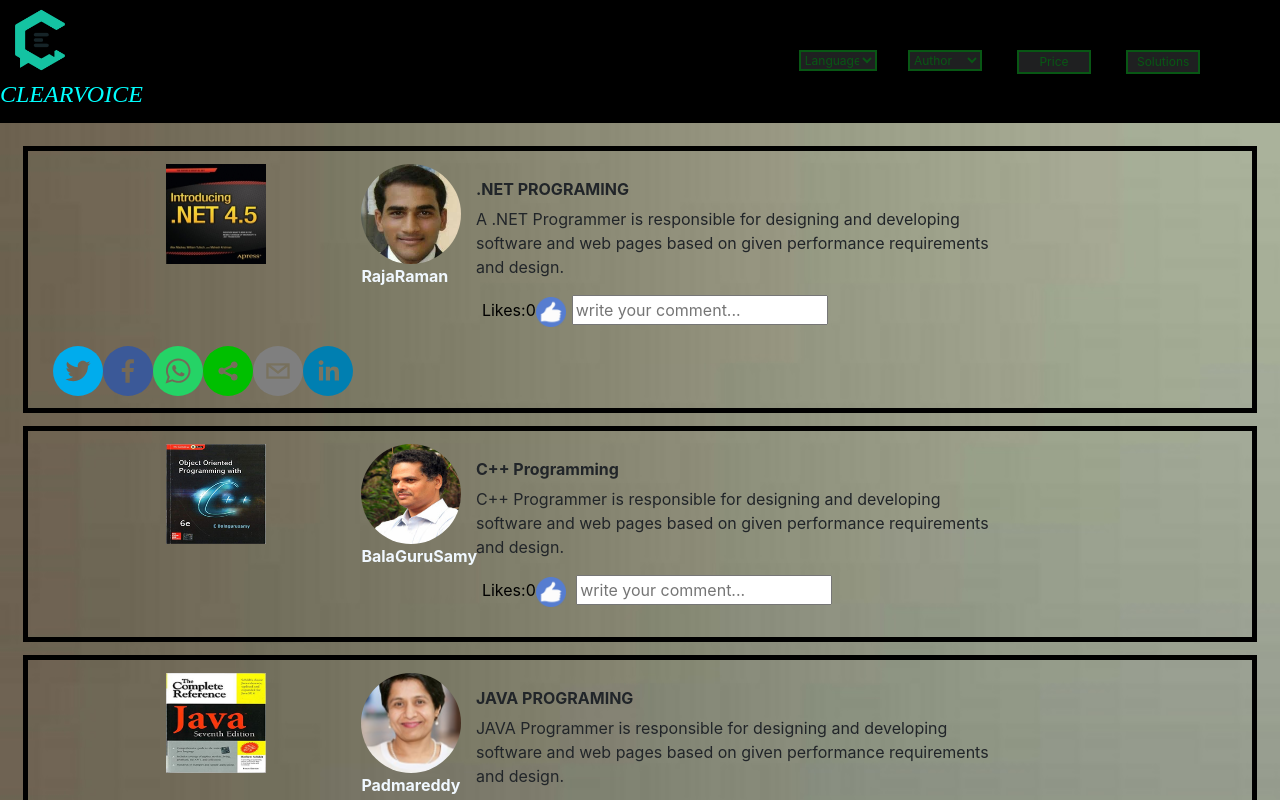
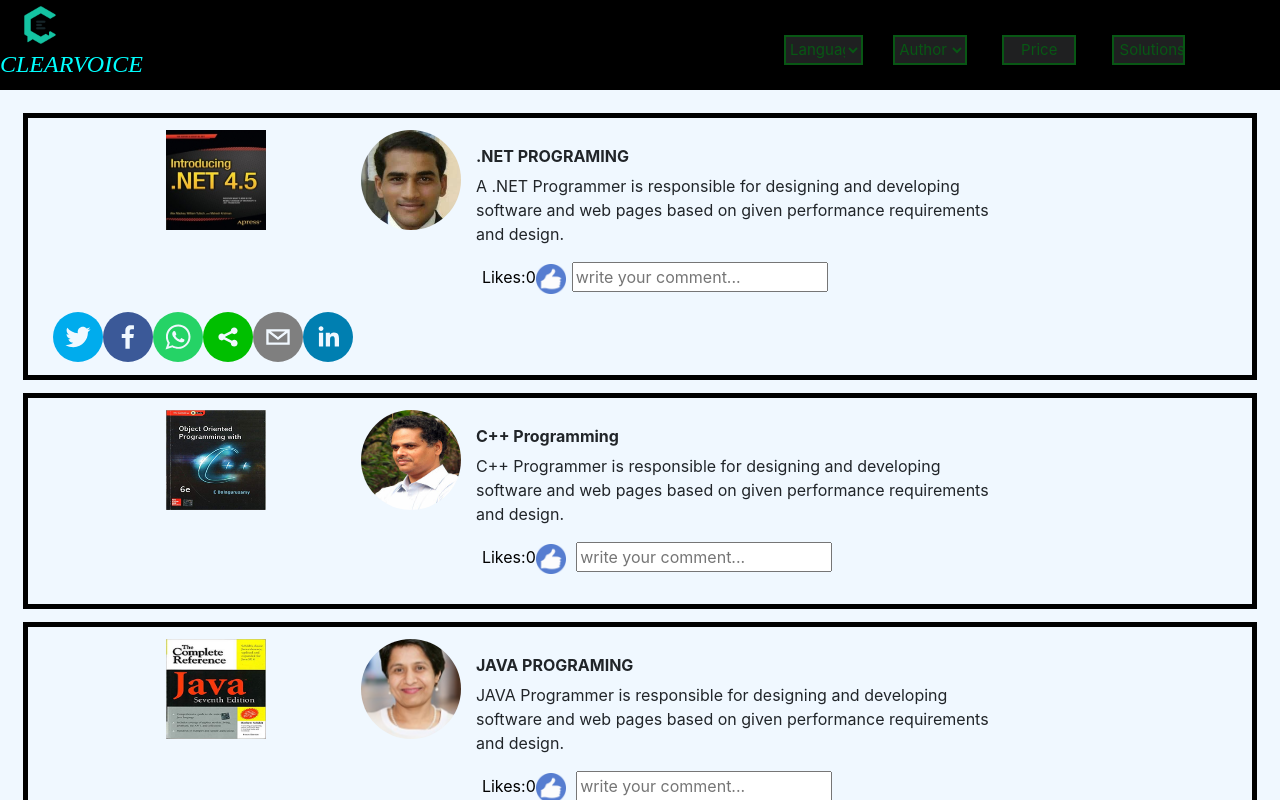
Before and after one commit to jnanendrakumartv/qblog-project_front-end-back_end, a React (Create React App) app: page /board in a window 1280 px wide. Shown: the top 800 px of the page. Built offline with nearby package versions, Linux system fonts and the light colour scheme.

Commit message:
modification

```diff
--- a/src/App.js
+++ b/src/App.js
@@ -5,6 +5,7 @@
 import Register1 from './Component/Register1';
 import Dash from './Component/Dash';
 import LogIn from './Component/LogIn';
+
 
 
 function App() {
@@ -16,6 +17,7 @@
            <Route exact path="/reg" component={Register1}></Route>
            <Route exact path="/login" component={LogIn}></Route>
            <Route exact path="/board" component={Dash}></Route>
+
         </Switch>
       </Router>
     </div>
--- a/src/CSS/Dash.css
+++ b/src/CSS/Dash.css
@@ -57,7 +57,9 @@
 #d{
     padding: 30px;
 }
-.body{
+.body1{
+    /* background: url(../images/blank.jpg); */
+background-color: aliceblue;
     height: 150%;
     padding: 10px;
 }
@@ -87,11 +89,12 @@
 .languagebutton{
     color: rgb(8, 87, 20);
     border:solid 2px rgb(8, 87, 20);
-    font-size: 12px;
+    font-size: 15px;
     background-color: rgb(31, 32, 33);
     border-radius: 3px solid;
+    height: 30px;
     width: 160%;
-    margin: 40%;
+    margin: 10%;
 
 }
 .languagebutton:hover{
@@ -104,11 +107,12 @@
 .authorbutton{
     color: rgb(8, 87, 20);
     border:solid 2px rgb(8, 87, 20);
-    font-size: 12px;
+    font-size: 15px;
+    height: 30px;
     background-color: rgb(31, 32, 33);
     border-radius: 3px solid;
     width: 150%;
-    margin: 40%;
+    margin: 10%;
 }
 .authorbutton:hover{
     background-color:  rgb(8, 87, 20);
@@ -120,11 +124,12 @@
 .solutionbutton{
     color: rgb(8, 87, 20);
     border:solid 2px rgb(8, 87, 20);
-    font-size: 12px;
+    font-size: 15px;
+    height: 30px;
     background-color: rgb(31, 32, 33);
     border-radius: 3px solid;
     width: 150%;
-    margin: 40%;
+    margin: 10%;
 }
 .solutionbutton:hover{
     background-color:  rgb(8, 87, 20);
@@ -136,11 +141,12 @@
 .pricebutton{
     color: rgb(8, 87, 20);
     border:solid 2px rgb(8, 87, 20);
-    font-size: 12px;
+    font-size: 15px;
+    height: 30px;
     background-color: rgb(31, 32, 33);
     border-radius: 3px solid;
     width: 150%;
-    margin: 40%;
+    margin: 10%;
 }
 .pricebutton:hover{
     background-color:  rgb(8, 87, 20);
@@ -155,6 +161,13 @@
 border-radius: 3px solid;
 }
 .clickbutton{
+    background-color: Transparent;
+    background-repeat:no-repeat;
+    border: none;
+    cursor:pointer;
+    overflow: hidden;
+}
+.clickbutton1{
     background-color: Transparent;
     background-repeat:no-repeat;
     border: none;
--- a/src/CSS/First.css
+++ b/src/CSS/First.css
@@ -6,7 +6,7 @@
     display: block;
     text-align: center;
     background-color: black;
-    height: 30%;
+    height: 200%;
 }
 #signup{
     color: rgb(8, 87, 20);
--- a/src/CSS/LogIn.css
+++ b/src/CSS/LogIn.css
@@ -6,7 +6,7 @@
     display: block;
     text-align: center;
     background-color: black;
-    height: 30%;
+    height: 90px;
 }
 #signup{
     color: rgb(8, 87, 20);
@@ -15,7 +15,7 @@
     background-color: rgb(31, 32, 33);
     border-radius: 3px solid;
     width: 100%;
-    margin: 40%;
+    margin: 30%;
 
 }
 #signup:hover{
@@ -32,7 +32,7 @@
     background-color: rgb(31, 32, 33);
     border-radius: 3px solid;
     width: 100%;
-    margin: 40%;
+    margin: 30%;
 }
 #signin:hover{
     background-color:  rgb(8, 87, 20);
@@ -44,13 +44,13 @@
 .body{
     background: url(../images/raaa.jpg);
    width: 100%;
-   height: 80%;
+   height: 750px;
 }
 
 .homeimage{
     width: 100%;
     height: 2000%;
-    padding: 1% 8% 8% 8%;
+    padding: 1% 8% 1% 8%;
 }
 #h3{
     margin: 3%;
@@ -63,14 +63,14 @@
     display: block;
     text-align: center;
     background-color: black;
-    height: 110%;
+    height: 120px;
 }
 .address{
     padding: 3%;
 }
 .icon{
     padding: 1%;
-    size: 2%;
+
 }
 
 #twitter:hover{
--- a/src/CSS/Reg.css
+++ b/src/CSS/Reg.css
@@ -125,7 +125,7 @@
     -ms-transform: scale(1.1);
     transform: scale(1.1);
     background-color:rgb(190, 196, 192);
-    color:#1a24e8;
+    color:black;
 }
 
 .label{
--- a/src/Component/Dash.js
+++ b/src/Component/Dash.js
@@ -47,7 +47,7 @@
             <div >
                 <div className="Header">
                 <div className="row">
-                <div className="col-xs-1 col-sm-1 col-md-1 col-lg-1"><img className="logo" src={clear} alt={"clear"} height="80" width="80" onClick={this.handleSubmit4}></img><h4 id="h4"><i>CLEARVOICE</i></h4></div>
+                <div className="col-xs-1 col-sm-1 col-md-1 col-lg-1"><img className="logo" src={clear} alt={"clear"} height="50" width="50" onClick={this.handleSubmit4}></img><h4 id="h4"><i>CLEARVOICE</i></h4></div>
                 <div className="col-xs-3 col-sm-3 col-md-3 col-lg-3"></div>
                 <div className="col-xs-1 col-sm-1 col-md-1 col-lg-1"></div>
                 <div className="col-xs-2 col-sm-2 col-md-2 col-lg-"></div>
@@ -69,7 +69,7 @@
                 </div>
             </div>
 
-            <div className="body">
+            <div className="body1">
 
                 <div id="net" className="row">
                 <div className="col-xs-1 col-sm-1 col-md-1 col-lg-1"></div>
--- a/src/Component/First.js
+++ b/src/Component/First.js
@@ -1,6 +1,6 @@
 import React,{Component} from 'react';
 import {connect} from 'react-redux';
-import zz from '../images/zz.png';
+import clear from '../images/clear.png';
 import '../CSS/First.css';
 import tra from'../images/tra.jpg';
 import { SocialIcon } from 'react-social-icons';
@@ -18,7 +18,7 @@
             <div >
                 <div className="Header">
                 <div className="row">
-                <div className="col-xs-1 col-sm-1 col-md-1 col-lg-1"><img className="logo" src={zz} alt={"zz"} height="80" width="80" onClick={this.handleSubmit4}></img><h4 id="h4"><i>TECHNOLOGIES</i></h4> </div>
+                <div className="col-xs-1 col-sm-1 col-md-1 col-lg-1"><img className="logo" src={clear} alt={"clear"} height="50" width="50" onClick={this.handleSubmit4}></img><h4 id="h4"><i>CLEARVOICE</i></h4> </div>
                 <div className="col-xs-8 col-sm-8 col-md-8 col-lg-8"></div>
                 <div className="col-xs-1 col-sm-1 col-md-1 col-lg-1"><button id="signup" onClick={this.handleSubmit1}>Sign Up</button></div>
                 <div className="col-xs-1 col-sm-1 col-md-1 col-lg-1"><button id="signin" onClick={this.handleSubmit}>SignIn</button></div>
@@ -45,7 +45,7 @@
                 <div className="col-xs-4 col-sm-4 col-md-4 col-lg-4"><div className="address">
                     <div className="row">
                     <div className="col-xs-2 col-sm-2 col-md-2 col-lg-2"></div>
-                    <div id="name" className="col-xs-8 col-sm-8 col-md-8 col-lg-48"><h6><b>JK TECHNOLOGIES</b></h6>
+                    <div id="name" className="col-xs-8 col-sm-8 col-md-8 col-lg-48"><h6><b>CLEAR VOICE</b></h6>
                     <p>Horizon, HIEMA Convention Center Road,Hebbal Industrial Estate 5,Mysuru-570001, Karnataka -INDIA.</p></div>
                     <div className="col-xs-2 col-sm-2 col-md-2 col-lg-2"></div>
                     </div> </div> </div>
--- a/src/Component/LogIn.js
+++ b/src/Component/LogIn.js
@@ -1,6 +1,6 @@
 import React,{Component} from 'react';
 import {connect} from 'react-redux';
-import zz from '../images/zz.png';
+import clear from '../images/clear.png';
 import {LOGIN} from '../Actions/Action';
 import '../CSS/LogIn.css';
 import tra from'../images/tra.jpg';
@@ -60,7 +60,7 @@
             <div >
                 <div className="Header">
                 <div className="row">
-                <div className="col-xs-1 col-sm-1 col-md-1 col-lg-1"><img className="logo" src={zz} alt={"zz"} height="80" width="80" onClick={this.handleSubmit4}></img><h4 id="h4"><i>TECHNOLOGIES</i></h4> </div>
+                <div className="col-xs-1 col-sm-1 col-md-1 col-lg-1"><img className="logo" src={clear} alt={"clear"} height="50" width="50" onClick={this.handleSubmit4}></img><h4 id="h4"><i>CLEARVOICE</i></h4> </div>
                 <div className="col-xs-8 col-sm-8 col-md-8 col-lg-8"></div>
                 <div className="col-xs-1 col-sm-1 col-md-1 col-lg-1"><button id="signup" onClick={this.handleSubmit1}>Sign Up</button></div>
                 <div className="col-xs-1 col-sm-1 col-md-1 col-lg-1"><button id="signin" onClick={this.handleSubmit5}>SignIn</button></div>
@@ -93,7 +93,7 @@
                 <div className="col-xs-4 col-sm-4 col-md-4 col-lg-4"><div className="address">
                     <div className="row">
                     <div className="col-xs-2 col-sm-2 col-md-2 col-lg-2"></div>
-                    <div id="name" className="col-xs-8 col-sm-8 col-md-8 col-lg-48"><h6><b>JK TECHNOLOGIES</b></h6>
+                    <div id="name" className="col-xs-8 col-sm-8 col-md-8 col-lg-48"><h6><b>CLEAR VOICE</b></h6>
                     <p>Horizon, HIEMA Convention Center Road,Hebbal Industrial Estate 5,Mysuru-570001, Karnataka -INDIA.</p></div>
                     <div className="col-xs-2 col-sm-2 col-md-2 col-lg-2"></div>
                     </div> </div> </div>
--- a/src/Component/Register1.js
+++ b/src/Component/Register1.js
@@ -1,6 +1,6 @@
 import React,{Component} from 'react';
 // import {connect} from 'react-redux';
-import zz from '../images/zz.png';
+import clear from '../images/clear.png';
 import {createUser} from  './user';
 // import {REG} from '../Actions/Action';
 import '../CSS/Reg.css';
@@ -106,7 +106,7 @@
             <div >
                 <div className="Header">
                 <div className="row">
-                <div className="col-xs-1 col-sm-1 col-md-1 col-lg-1"><img className="logo" src={zz} alt={"zz"} height="80" width="80" onClick={this.handleSubmit4}></img><h4 id="h4"><i>TECHNOLOGIES</i></h4> </div>
+                <div className="col-xs-1 col-sm-1 col-md-1 col-lg-1"><img className="logo" src={clear} alt={"clear"} height="50" width="50" onClick={this.handleSubmit4}></img><h4 id="h4"><i>CLEARVOICE</i></h4></div>
                 <div className="col-xs-8 col-sm-8 col-md-8 col-lg-8"></div>
                 <div className="col-xs-1 col-sm-1 col-md-1 col-lg-1"><button id="signup" onClick={this.handleSubmit1}>Sign Up</button></div>
                 <div className="col-xs-1 col-sm-1 col-md-1 col-lg-1"><button id="signin" onClick={this.handleSubmit5}>SignIn</button></div>
@@ -146,7 +146,7 @@
                 <div className="col-xs-4 col-sm-4 col-md-4 col-lg-4"><div className="address">
                     <div className="row">
                     <div className="col-xs-2 col-sm-2 col-md-2 col-lg-2"></div>
-                    <div id="name" className="col-xs-8 col-sm-8 col-md-8 col-lg-48"><h6><b>JK TECHNOLOGIES</b></h6>
+                    <div id="name" className="col-xs-8 col-sm-8 col-md-8 col-lg-48"><h6><b>CLEAR VOICE</b></h6>
                     <p>Horizon, HIEMA Convention Center Road,Hebbal Industrial Estate 5,Mysuru-570001, Karnataka -INDIA.</p></div>
                     <div className="col-xs-2 col-sm-2 col-md-2 col-lg-2"></div>
                     </div> </div> </div>
```
Also changed, not shown: src/images/blank.jpg (added), 1 other file (tests, documents, lock files or other folders).
